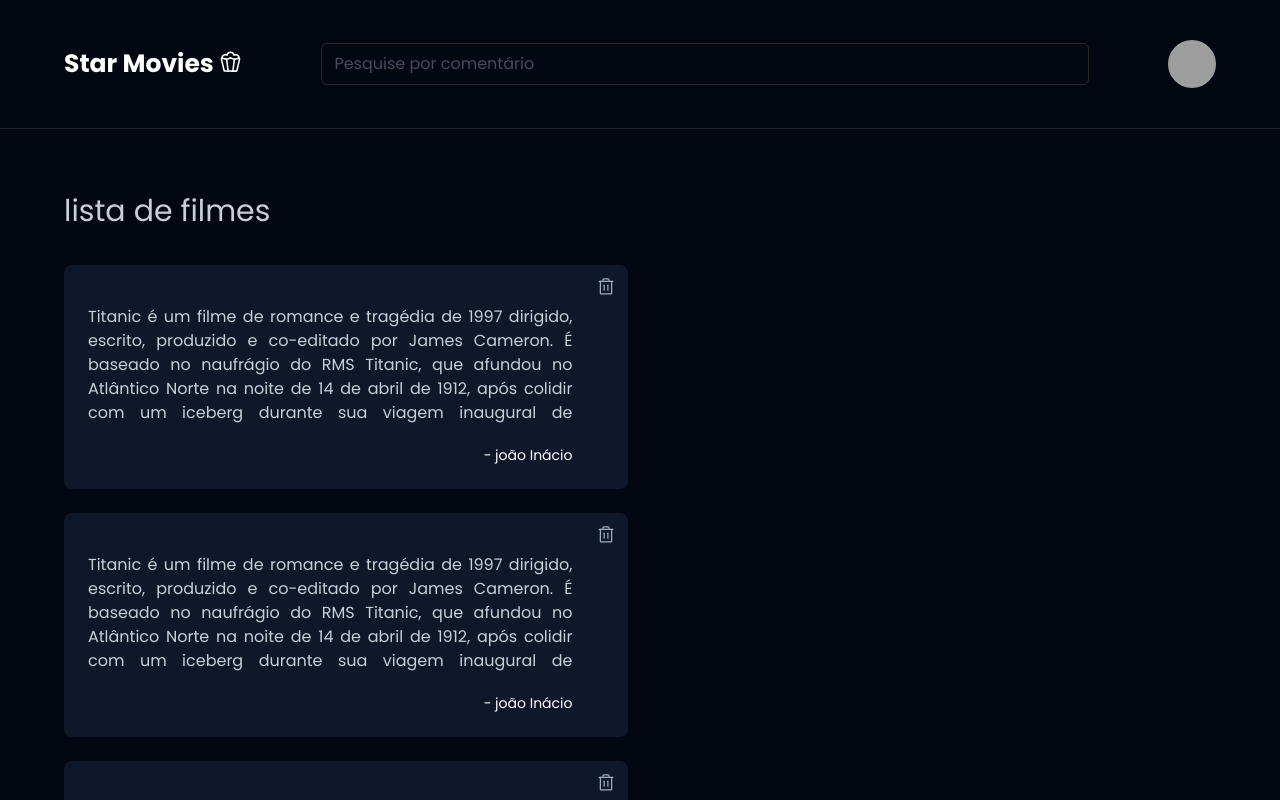
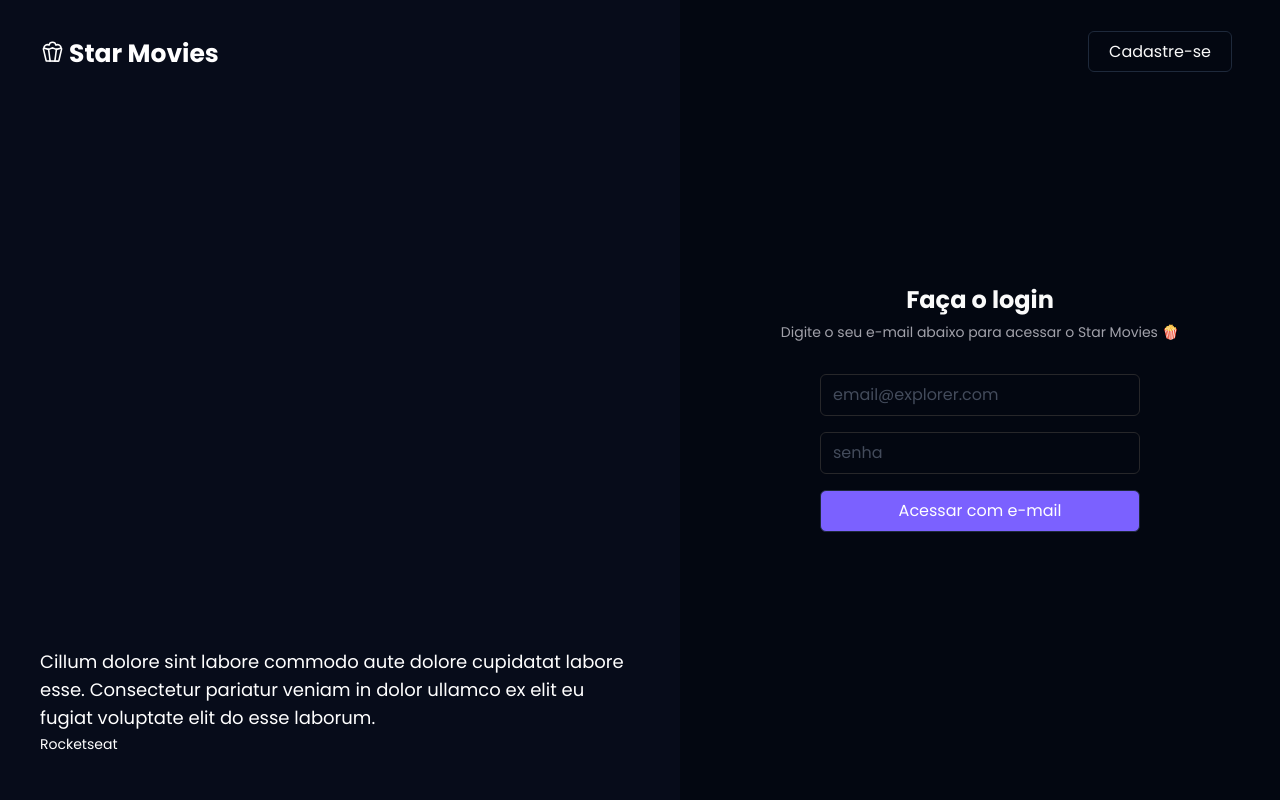
Before and after one commit to gabrielSantos1101/Front-star-Movies, a React (Vite) app: page / in a window 1280 px wide. Built offline with nearby package versions, Linux system fonts and the light colour scheme; grey boxes are pictures that could not be loaded.

Commit message:
feat: finished routes

```diff
--- a/src/components/Button.jsx
+++ b/src/components/Button.jsx
@@ -5,7 +5,7 @@ export function Button({
   icon: Icon,
   title,
   isAdd,
-  isWhite = false,
+  isPurple = false,
   isFull,
   to,
   isRed = false,
@@ -30,7 +30,9 @@ export function Button({
           ? 'bg-red-500 text-gray-200 hover:bg-red-700'
           : 'bg-BG-900 text-gray-200 hover:bg-gray-900'
       } ${isFull ? 'w-full' : ''} ${
-        isWhite ? 'bg-purple-500 text-white transition hover:bg-purple-500' : ''
+        isPurple
+          ? 'bg-purple-500 text-white transition hover:bg-purple-500'
+          : ''
       } rounded-md border border-slate-800 px-5 py-2 text-neutral-50  hover:brightness-90`}
       onClick={to ? onClickHandler : onClick}
       {...rest}
--- a/src/pages/SignIn.jsx
+++ b/src/pages/SignIn.jsx
@@ -1,8 +1,17 @@
 import { Popcorn } from 'phosphor-react'
+import { useState } from 'react'
 import { Button } from '../components/Button'
 import { Input } from '../components/Input'
+import { TextButton } from '../components/textButton'
 
 export function SignIn() {
+  const [email, setEmail] = useState('')
+  const [password, setPassword] = useState('')
+
+  function handleSignIn() {
+    console.log(email, password)
+  }
+
   return (
     <div className="flex h-full w-full">
       <div className="flex shrink grow basis-0 flex-col justify-between self-stretch border-zinc-800 bg-BG-800 p-10">
@@ -29,10 +38,9 @@ export function SignIn() {
       </div>
 
       <div className="relative flex shrink grow basis-0 flex-col items-center justify-center gap-6 self-stretch bg-BG-900">
-        <Button
-          className="absolute right-12 top-10 rounded-md border-gray-200 bg-black px-5 py-2 text-neutral-50"
-          title={'Cadastre-se'}
-        />
+        <div className="absolute right-12 top-10">
+          <TextButton title={'Cadastre-se'} to={'/register'} />
+        </div>
 
         <div className="py-2 text-center">
           <h1 className="text-2xl font-semibold leading-loose text-neutral-50">
@@ -43,17 +51,25 @@ export function SignIn() {
           </p>
         </div>
 
-        <form className="flex flex-col items-center gap-6">
-          <div className="flex flex-col items-center gap-4 self-stretch">
-            <Input placeholder={'email@explorer.com'} />
+        <form className="flex w-80 flex-col items-center gap-6">
+          <fieldset className="flex flex-col items-center gap-4 self-stretch">
+            <Input
+              placeholder={'email@explorer.com'}
+              onChange={(e) => setEmail(e.target.value)}
+            />
 
-            <Input placeholder={'senha'} />
+            <Input
+              placeholder={'senha'}
+              onChange={(e) => setPassword(e.target.value)}
+            />
 
             <Button
-              className="self-stretch rounded-md bg-neutral-50 py-2"
+              isPurple
+              isFull
               title={'Acessar com e-mail'}
+              onClick={() => handleSignIn()}
             />
-          </div>
+          </fieldset>
         </form>
       </div>
     </div>
--- a/src/pages/SignUp.jsx
+++ b/src/pages/SignUp.jsx
@@ -94,7 +94,7 @@ export function SignUp() {
           </p>
         </div>
 
-        <form className="flex flex-col items-center gap-6">
+        <form className="flex w-80 flex-col items-center gap-6">
           <Input
             placeholder={'ex: gabriel Santos'}
             type={'text'}
@@ -114,18 +114,18 @@ export function SignUp() {
           <Button
             title={'Criar conta'}
             isFull
-            isWhite
+            isPurple
             onClick={() => {
               handleSign()
             }}
           />
 
-          <div className="flex gap-2 text-sm font-normal leading-tight text-zinc-400">
+          <fieldset className="flex gap-2 text-sm font-normal leading-tight text-zinc-400">
             <input type="checkbox" id="box" onChange={() => handleCheck()} />
             <label htmlFor="box">
               Concordo com os Termos e Políticas de privacidade.
             </label>
-          </div>
+          </fieldset>
         </form>
       </section>
     </main>
--- a/src/routes/app.routes.jsx
+++ b/src/routes/app.routes.jsx
@@ -11,8 +11,8 @@ import { UserProfile } from '../pages/UserProfile'
 export function AppRoutes() {
   return (
     <Routes>
+      <Route path="/" element={<SignIn />} />
       <Route path="/" element={<Home />} />
-      <Route path="/" element={<SignIn />} />
       <Route path="/register" element={<SignUp />} />
       <Route path="/feed" element={<Feed />} />
       <Route path="/profile/" element={<Profile />} />
```
